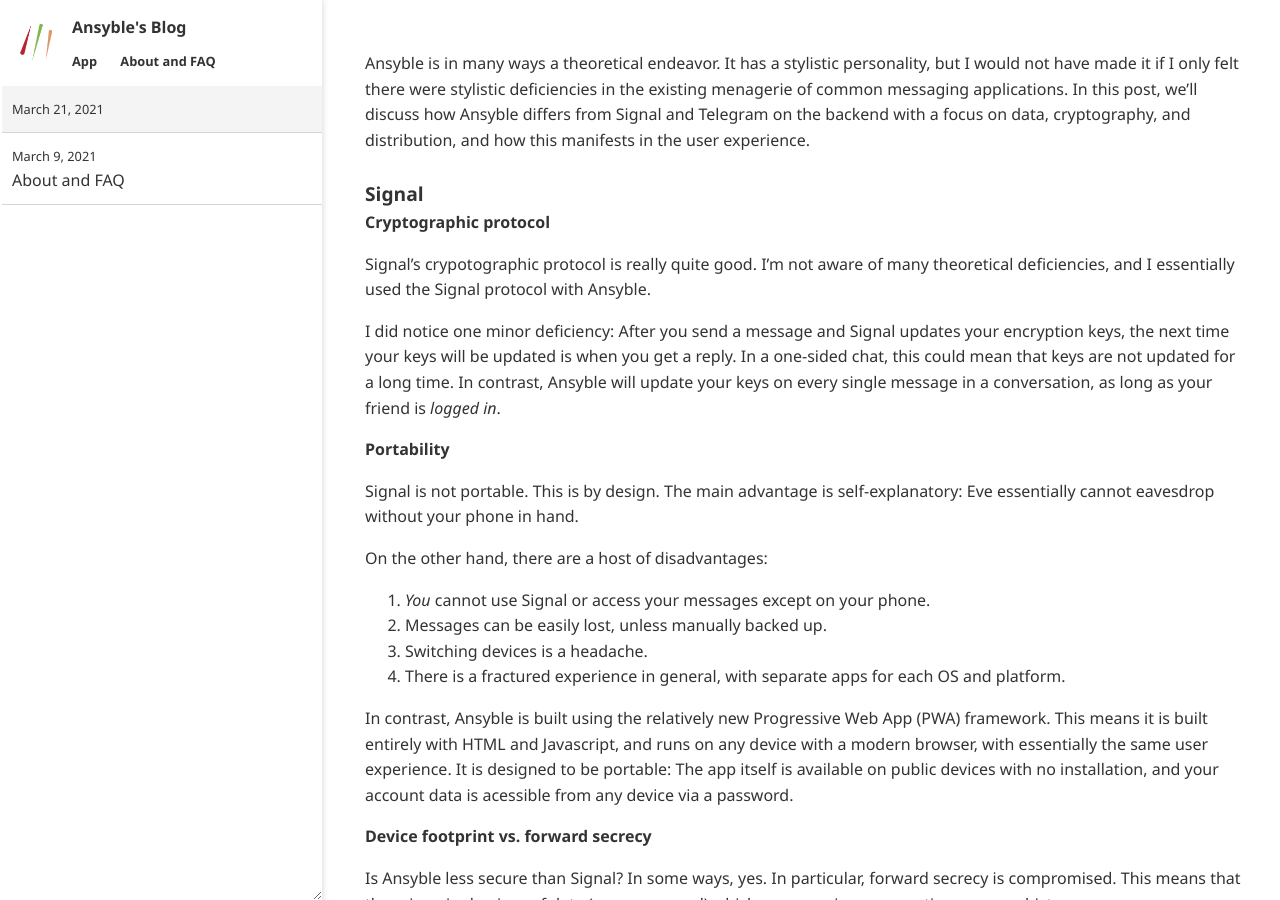
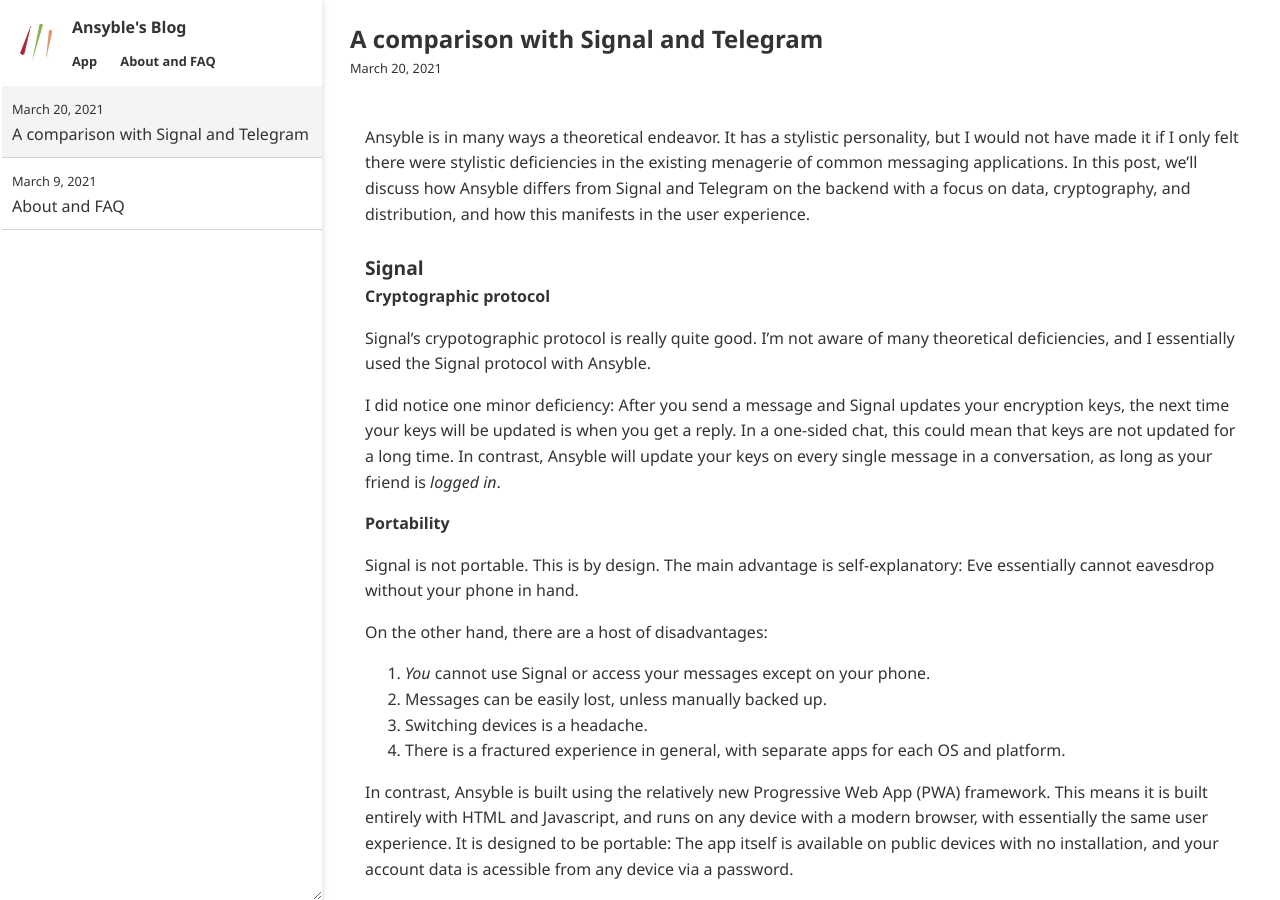
Before and after one commit to ansyblenetwork/ansybleblog, a Jekyll site: the page built from _posts/2021-03-20-a-comparison-with-signal-and-telegram.md, in a window 1280 px wide and 900 px high. Built offline with Jekyll 4.4.1, drawn with Linux system fonts in a browser that asks for light colours.

Commit message:
Update 2021-03-20-a-comparison-with-signal-and-telegram.md

```diff
--- a/_posts/2021-03-20-a-comparison-with-signal-and-telegram.md
+++ b/_posts/2021-03-20-a-comparison-with-signal-and-telegram.md
@@ -1,5 +1,5 @@
 ---
-title: "A comparison with Signal and Telegram
+title: "A comparison with Signal and Telegram"
 ---
 
 Ansyble is in many ways a theoretical endeavor. It has a stylistic personality, but I would not have made it if I only felt there were stylistic deficiencies in the existing menagerie of common messaging applications. In this post, we'll discuss how Ansyble differs from Signal and Telegram on the backend with a focus on data, cryptography, and distribution, and how this manifests in the user experience.
```
